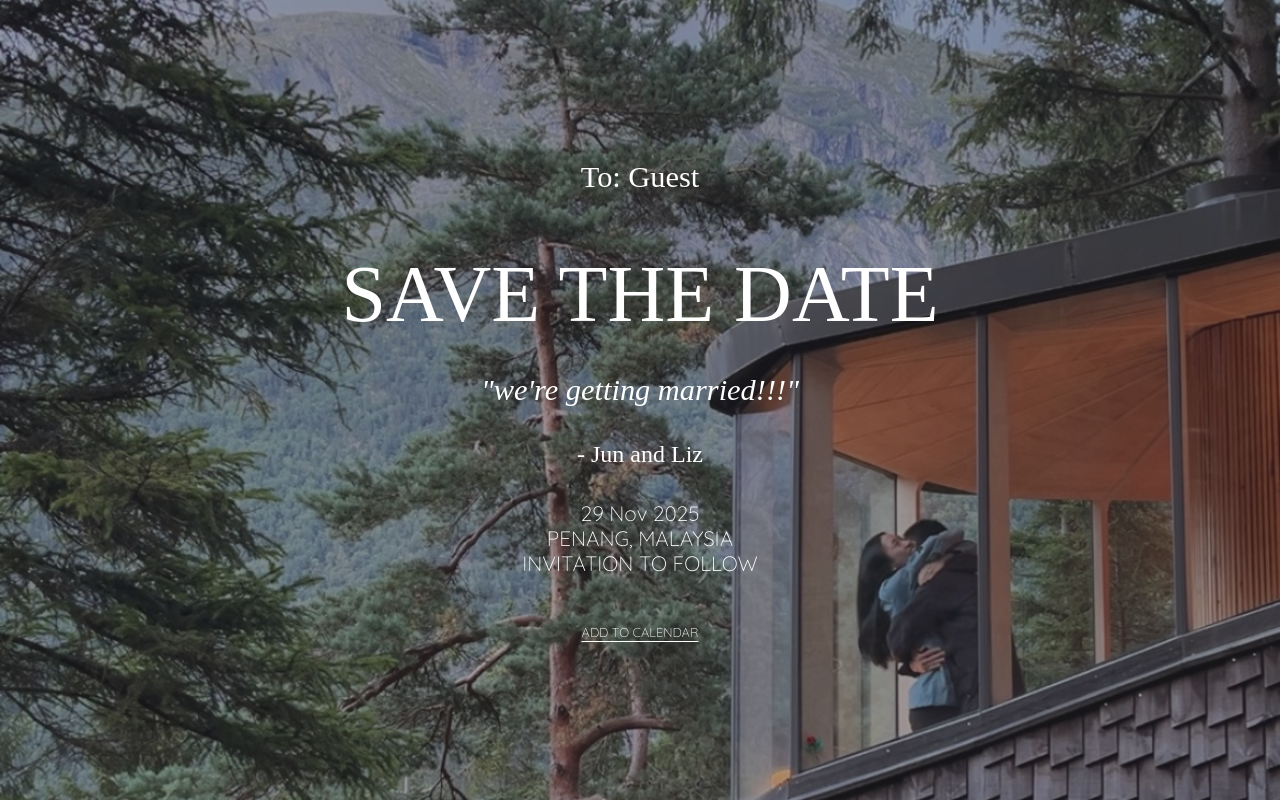
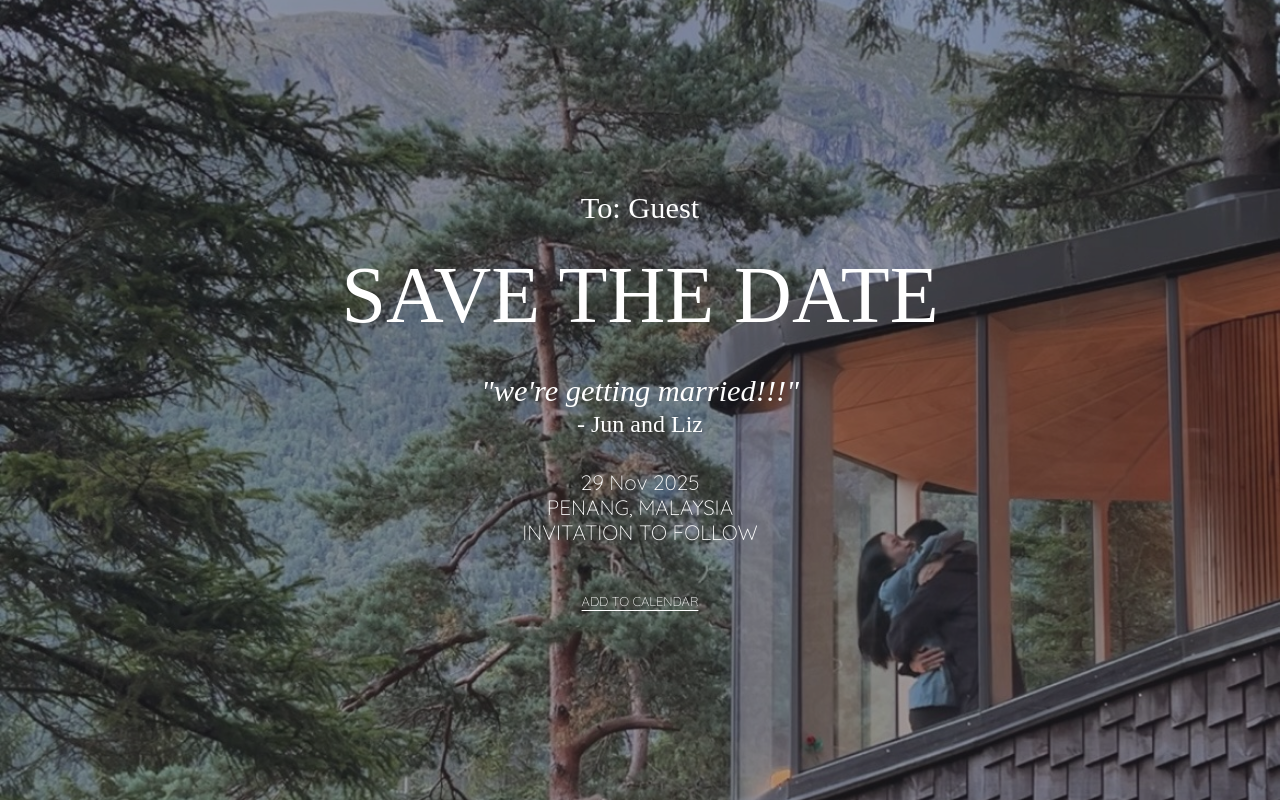
Before and after one commit to tzeliz/junandliz, a Flask app: page / in a window 1280 px wide. Run offline with Flask 3, Linux system fonts and the light colour scheme; some web fonts are replaced.

Commit message:
fixed spacing

```diff
--- a/templates/index.html
+++ b/templates/index.html
@@ -47,6 +47,7 @@
             font-size: 5.0rem;
             font-weight: 300;
             margin-bottom: 2rem;
+            margin-top: 1.5rem;
         }
 
         /* Adjusted spacing for h2 elements */
@@ -55,7 +56,6 @@
             font-size: 1.9rem;
             line-height: 1.2; /* Reduces line height to bring h2 elements closer */
             margin: 0; /* Removes additional spacing */
-            margin-bottom: 2rem;
         }
 
         h3 {
```
